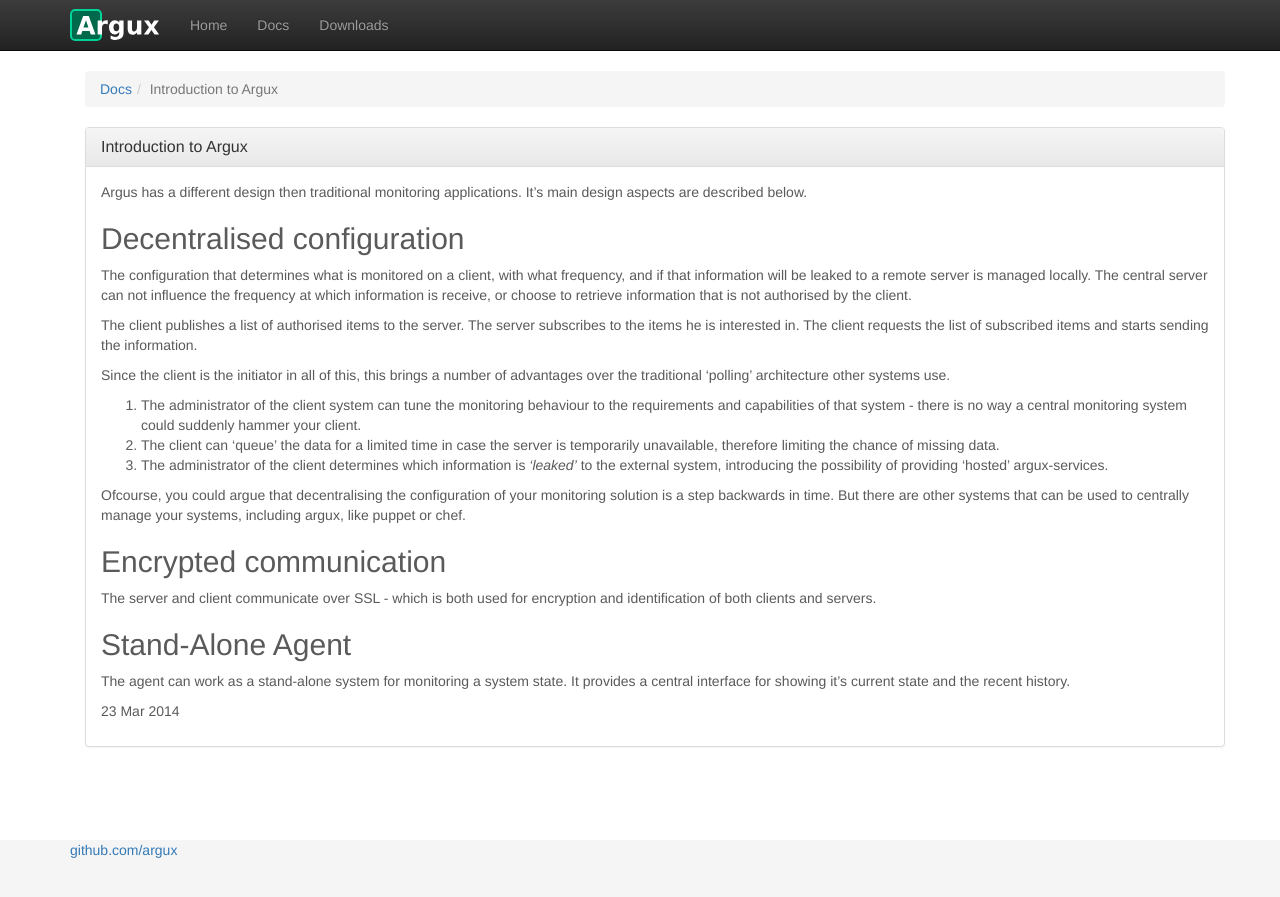
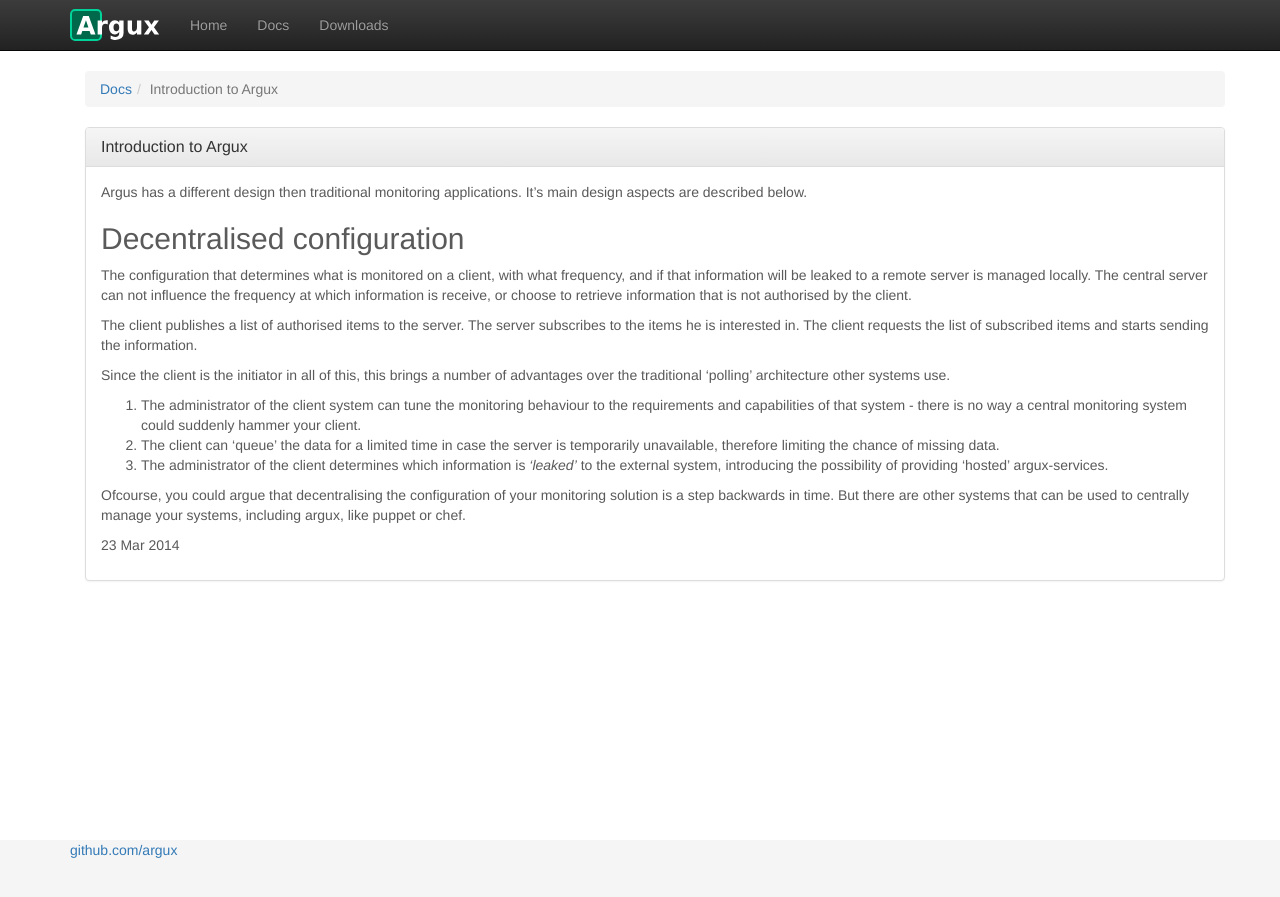
Before and after one commit to argux/argux.github.io, a Jekyll site: the page built from _posts/2014-03-23-introduction.markdown, in a window 1280 px wide. Shown: the top 897 px of the page. Built offline with Jekyll 4.4.1, drawn with Linux system fonts in a browser that asks for light colours; nearby versions of some CDN libraries; Markdown is read by kramdown in place of the engine named in the settings.

Commit message:
Remove paragraphs from introduction

```diff
--- a/_posts/2014-03-23-introduction.markdown
+++ b/_posts/2014-03-23-introduction.markdown
@@ -38,12 +38,3 @@
 your monitoring solution is a step backwards in time. But there are
 other systems that can be used to centrally manage your systems,
 including argux, like puppet or chef.
-
-## Encrypted communication ##
-The server and client communicate over SSL - which is both used for
-encryption and identification of both clients and servers.
-
-## Stand-Alone Agent ##
-The agent can work as a stand-alone system for monitoring a system
-state. It provides a central interface for showing it's current
-state and the recent history.
```
